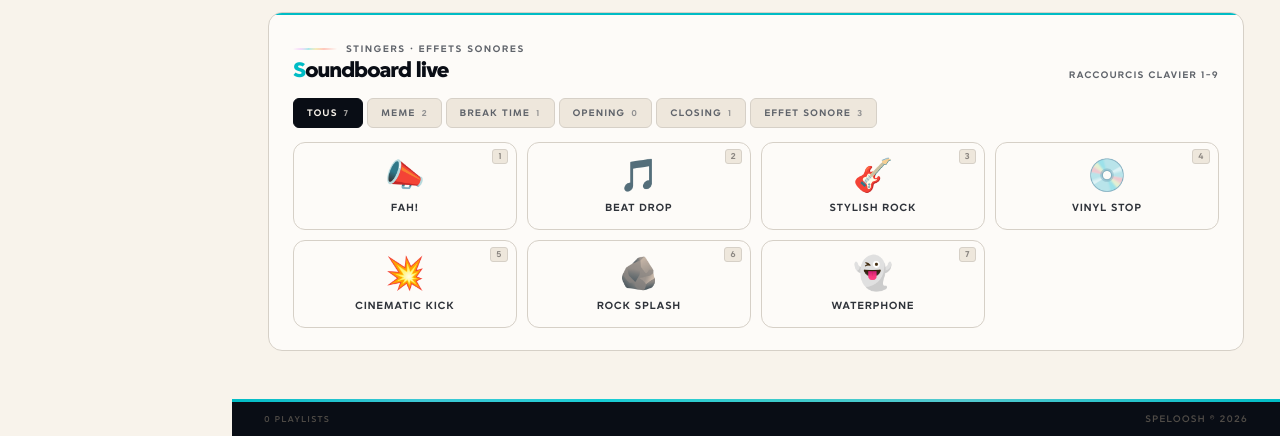
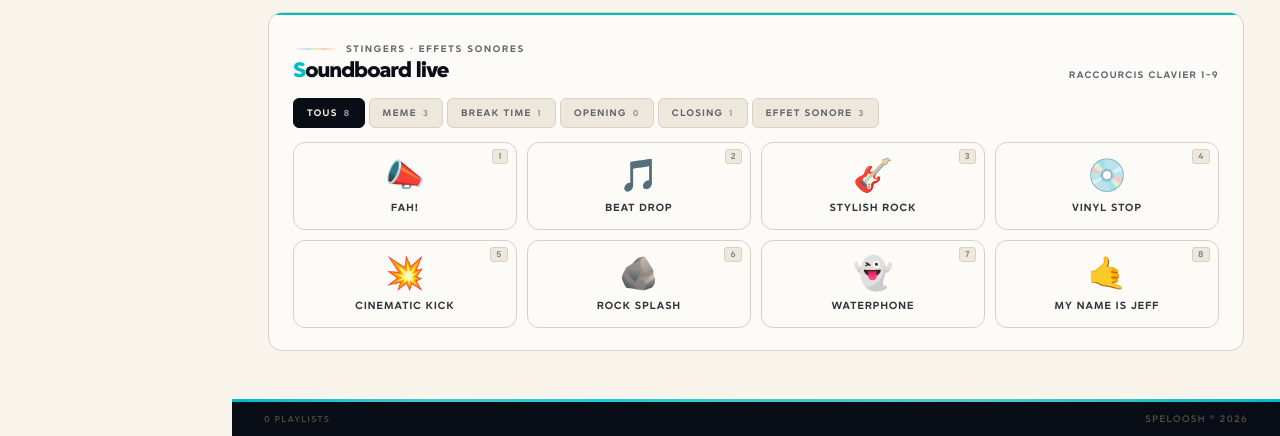
Before and after one commit to germthehare/HobbyEmpire, a plain HTML site: page public/playlist.html in a window 1280 px wide. Shown: the part 800-1236 px from the top of the page. Drawn offline with Linux system fonts and the light colour scheme; sample sign-in values are in the browser's storage.

Commit message:
feat(playlist): ajout stinger My Name Is Jeff (Meme, key 8)
Co-Authored-By: Claude Opus 4.7 (1M context) <noreply@anthropic.com>

```diff
--- a/public/playlist.html
+++ b/public/playlist.html
@@ -960,6 +960,7 @@ const STINGERS = [
   { ico: '💥', name: 'Cinematic Kick', key: '5', file: '/sounds/cinematic-kick.mp3', category: 'effet' },
   { ico: '🪨', name: 'Rock Splash',    key: '6', file: '/sounds/rock-splash.mp3',    category: 'effet' },
   { ico: '👻', name: 'Waterphone',     key: '7', file: '/sounds/waterphone.mp3',     category: 'meme' },
+  { ico: '🤙', name: 'My Name Is Jeff', key: '8', file: '/sounds/my-name-is-jeff.mp3', category: 'meme' },
 ];
 
 let currentStingerCat = 'all';
```
Also changed, not shown: 1 other file.
